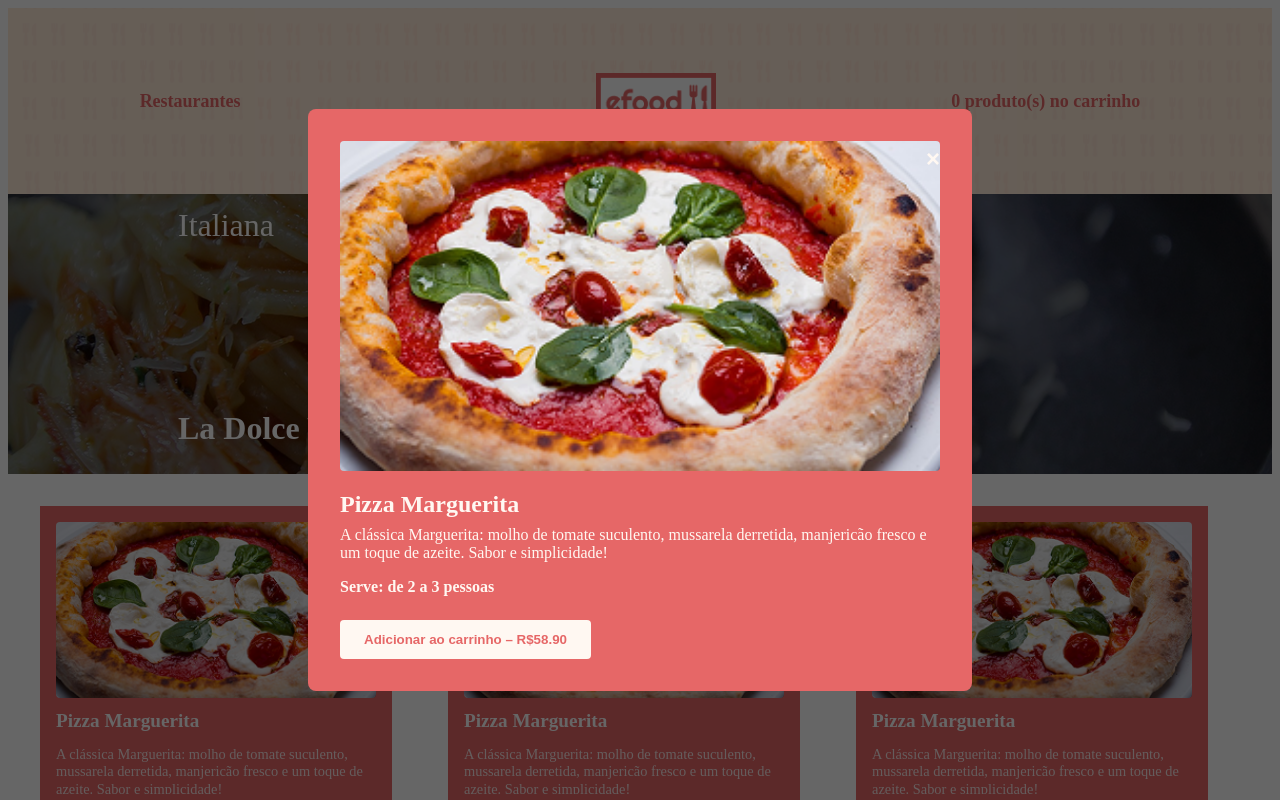
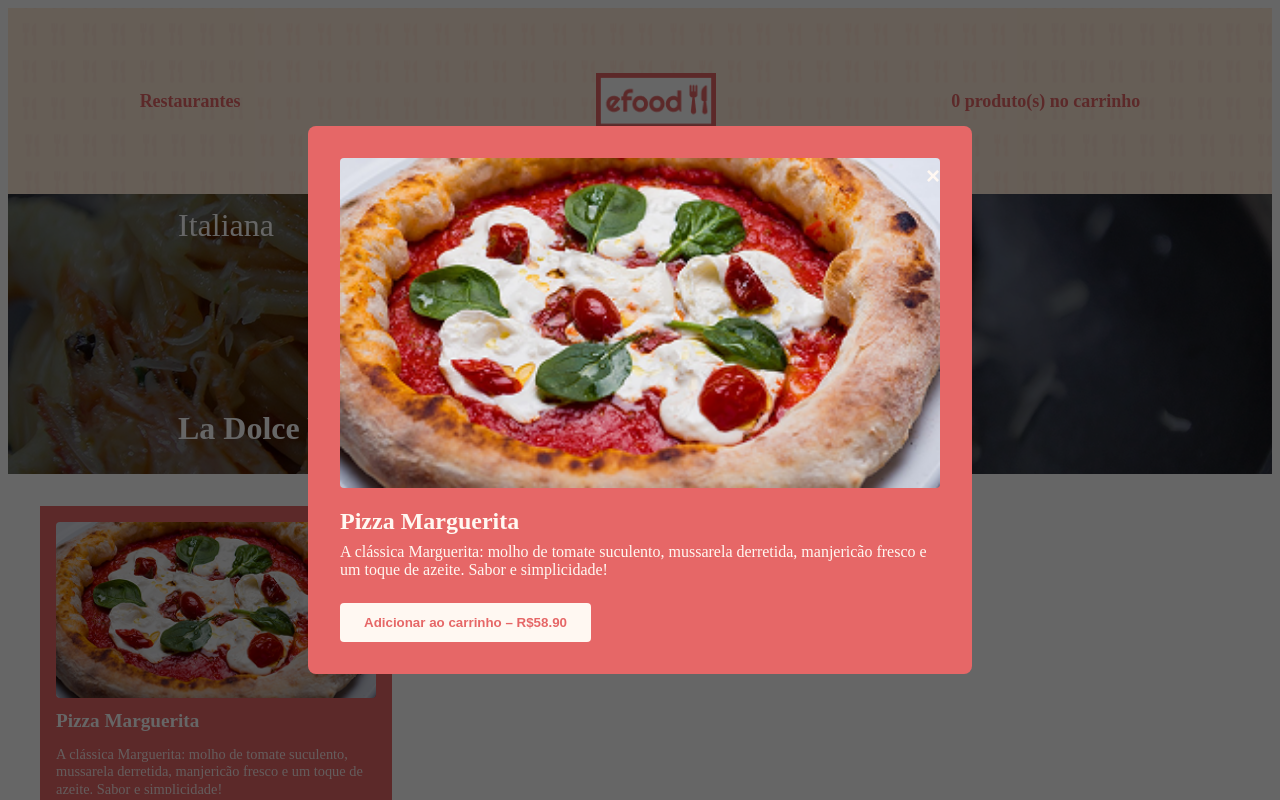
Before and after one commit to lh5818181/Exercicio_Efood, a React (Create React App) app: page /profile in a window 1280 px wide. Both pictures are taken after a click on the element 216 px from the left and 680 px from the top of the page. Shown: the top 800 px of the page. Built offline with nearby package versions, Linux system fonts and the light colour scheme.

Commit message:
ajustal modal

```diff
--- a/src/components/ProductModal/index.tsx
+++ b/src/components/ProductModal/index.tsx
@@ -1,12 +1,12 @@
 // src/components/ProductModal/index.tsx
 import React, { useState } from 'react';
 import ReactDOM from 'react-dom';
-import { MenuItemData } from '../../data/menuItems';
+import { ModalItemData } from '../../data/modalItem';
 import { useCart } from '../contexts/CartContext';
 import * as S from './styles';
 
 interface Props {
-  item: MenuItemData;
+  item: ModalItemData;
   onClose(): void;
 }
 
@@ -23,7 +23,6 @@ const ProductModal: React.FC<Props> = ({ item, onClose }) => {
         <img src={item.image} alt={item.title} />              {/* ← imagem grande */}
         <h2>{item.title}</h2>                                  {/* ← título */}
         <p>{item.description}</p>                              {/* ← descrição completa */}
-        <p className="serves">Serve: de 2 a 3 pessoas</p>       {/* ← subtítulo fixo */}
         <button
           onClick={() => {
             add(item, qty);
--- a/src/components/ProductModal/styles.ts
+++ b/src/components/ProductModal/styles.ts
@@ -47,11 +47,6 @@ export const Content = styled.div`
     margin: 0.5rem 0;
   }
 
-  .serves {
-    font-weight: bold;
-    margin-top: 1rem;
-  }
-
   button {
     background: ${Cores.bege};
     color: ${Cores.vermelhoClaro};
--- a/src/data/menuItems.ts
+++ b/src/data/menuItems.ts
@@ -18,44 +18,6 @@ export const menuItems: MenuItemData[] = [
     price: 58.9,
     image: pizzaImg,
   },
-  {
-    id: 'pizza-marguerita',
-    title: 'Pizza Marguerita',
-    description:
-      'A clássica Marguerita: molho de tomate suculento, mussarela derretida, manjericão fresco e um toque de azeite. Sabor e simplicidade!',
-    price: 45.0,
-    image: pizzaImg,
-  },
-    {
-    id: 'pizza-marguerita',
-    title: 'Pizza Marguerita',
-    description:
-      'A clássica Marguerita: molho de tomate suculento, mussarela derretida, manjericão fresco e um toque de azeite. Sabor e simplicidade!',
-    price: 45.0,
-    image: pizzaImg,
-  },
-    {
-    id: 'pizza-marguerita',
-    title: 'Pizza Marguerita',
-    description:
-      'A clássica Marguerita: molho de tomate suculento, mussarela derretida, manjericão fresco e um toque de azeite. Sabor e simplicidade!',
-    price: 45.0,
-    image: pizzaImg,
-  },
-    {
-    id: 'pizza-marguerita',
-    title: 'Pizza Marguerita',
-    description:
-      'A clássica Marguerita: molho de tomate suculento, mussarela derretida, manjericão fresco e um toque de azeite. Sabor e simplicidade!',
-    price: 45.0,
-    image: pizzaImg,
-  },
-    {
-    id: 'pizza-marguerita',
-    title: 'Pizza Marguerita',
-    description:
-      'A clássica Marguerita: molho de tomate suculento, mussarela derretida, manjericão fresco e um toque de azeite. Sabor e simplicidade!',
-    price: 45.0,
-    image: pizzaImg,
-  },
+
+
 ];
--- /dev/null
+++ b/src/data/modalItem.ts
@@ -0,0 +1,23 @@
+
+import pizzaImg from '../assets/pizza.png';
+
+export interface ModalItemData {
+  id: string;
+  title: string;
+  description: string;
+  price: number;
+  image: string;
+}
+
+export const modalItem: ModalItemData[] = [
+  {
+    id: 'pizza-marguerita',
+    title: 'Pizza Marguerita',
+    description:
+      'A pizza Margherita é uma pizza clássica da culinária italiana, reconhecida por sua simplicidade e sabor inigualável. Ela é feita com uma base de massa fina e crocante, coberta com molho de tomate fresco, queijo mussarela de alta qualidade, manjericão fresco e azeite de oliva extra-virgem. A combinação de sabores é perfeita, com o molho de tomate suculento e ligeiramente ácido, o queijo derretido e cremoso e as folhas de manjericão frescas, que adicionam um toque de sabor herbáceo. É uma pizza simples, mas deliciosa, que agrada a todos os paladares e é uma ótima opção para qualquer ocasião. Serve: de 2 a 3 pessoas',
+    price: 58.9,
+    image: pizzaImg,
+  },
+
+
+];
```
